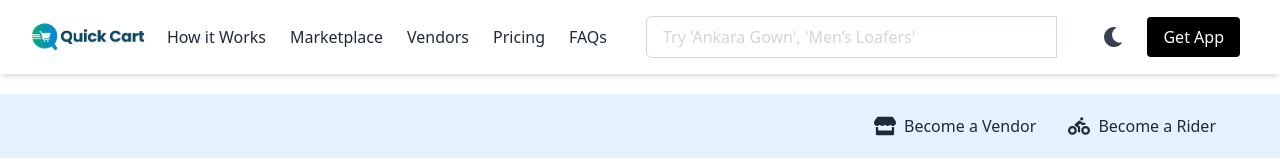
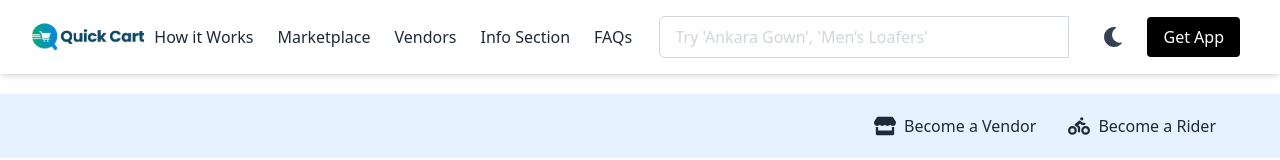
Before and after one commit to Olasunkanmi001/quickCart-landingPage, a React (Vite) app: page / in a window 1280 px wide. Shown: the top 160 px of the page. Built offline with nearby package versions, Linux system fonts and the light colour scheme.

Commit message:
adding info section

```diff
--- a/src/component/header.jsx
+++ b/src/component/header.jsx
@@ -10,7 +10,7 @@ const Header = () => {
     { name: "How it Works", href: "#how-it-works" },
     { name: "Marketplace", href: "#marketplace" },
     { name: "Vendors", href: "#vendors" },
-    { name: "Pricing", href: "#pricing" },
+    { name: "Info Section", href: "#pricing" },
     { name: "FAQs", href: "#faqs" },
   ];
 
```
